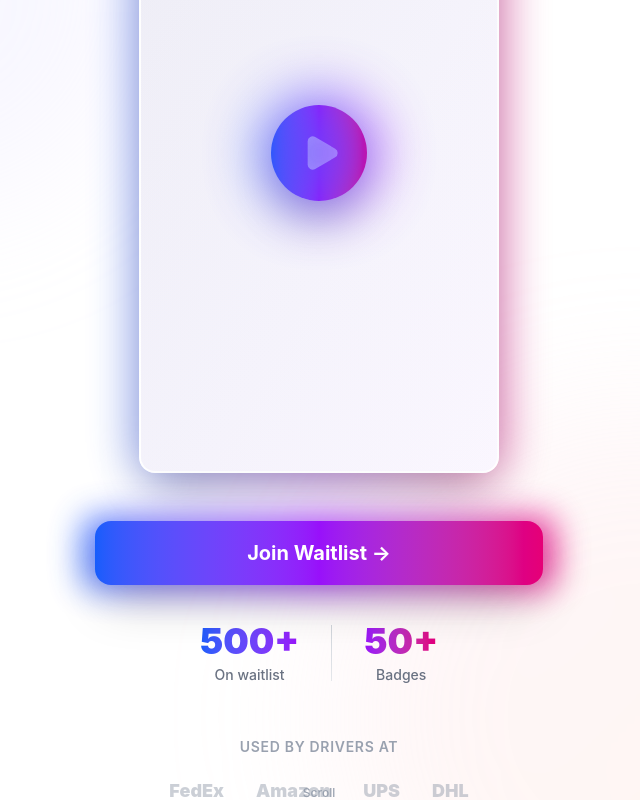
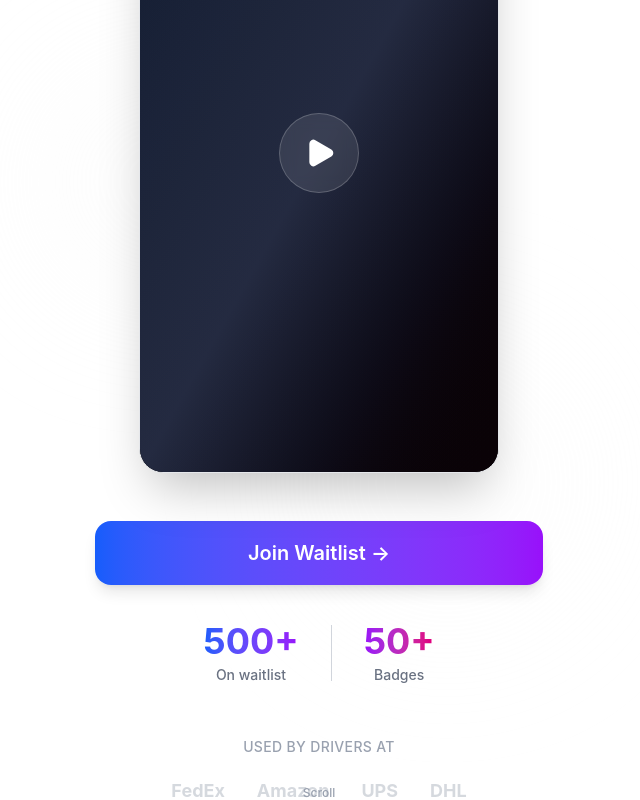
Before and after one commit to interventionbluecamo-afk/routerank-landing, a Next.js app: page / in a window 1280 px wide. Shown: the part 320-1120 px from the top of the page, without its empty margins (321-961 px from the left). Built offline with nearby package versions, Linux system fonts and the light colour scheme.

Commit message:
Tone down rainbow.me style: cleaner, more professional, add video placeholder with visible rounded edges

```diff
--- a/components/landing/hero.tsx
+++ b/components/landing/hero.tsx
@@ -2,160 +2,117 @@
 
 import { motion } from 'framer-motion';
 import { Button } from '@/components/ui/button';
-import { Play, ArrowDown } from 'lucide-react';
+import { Play } from 'lucide-react';
 
 export function Hero() {
   return (
     <section className="relative min-h-screen flex items-center justify-center px-4 py-12 overflow-hidden bg-white sm:py-16 lg:py-20">
-      {/* Animated background - More vibrant like rainbow.me */}
+      {/* Subtle background - Much more minimal */}
       <div className="absolute inset-0 overflow-hidden pointer-events-none">
         <motion.div
           animate={{
-            x: [0, 100, 0],
-            y: [0, 80, 0],
-            scale: [1, 1.2, 1],
+            x: [0, 50, 0],
+            y: [0, 30, 0],
           }}
           transition={{ duration: 25, repeat: Infinity, ease: 'easeInOut' }}
-          className="absolute top-0 left-0 w-96 h-96 bg-gradient-to-br from-blue-200/20 to-purple-200/20 rounded-full blur-3xl"
+          className="absolute top-1/4 left-1/4 w-64 h-64 bg-gray-100/20 rounded-full blur-3xl"
         />
         <motion.div
           animate={{
-            x: [0, -80, 0],
-            y: [0, 100, 0],
-            scale: [1, 1.3, 1],
+            x: [0, -40, 0],
+            y: [0, 50, 0],
           }}
           transition={{ duration: 20, repeat: Infinity, ease: 'easeInOut' }}
-          className="absolute bottom-0 right-0 w-[500px] h-[500px] bg-gradient-to-br from-pink-200/20 to-orange-200/20 rounded-full blur-3xl"
+          className="absolute bottom-1/4 right-1/4 w-80 h-80 bg-gray-100/15 rounded-full blur-3xl"
         />
       </div>
 
       <div className="max-w-6xl mx-auto w-full relative z-10">
         <div className="flex flex-col items-center gap-8 sm:gap-10 lg:gap-12">
-          {/* Vertical Video - Premium container with gradient glow */}
+          {/* Vertical Video - Clean container with visible rounded edges */}
           <motion.div
-            initial={{ opacity: 0, y: 30, scale: 0.95 }}
-            animate={{ opacity: 1, y: 0, scale: 1 }}
-            transition={{ duration: 0.7, ease: [0.16, 1, 0.3, 1] }}
+            initial={{ opacity: 0, y: 20 }}
+            animate={{ opacity: 1, y: 0 }}
+            transition={{ duration: 0.6, ease: 'easeOut' }}
             className="relative w-full max-w-[280px] sm:max-w-[320px] lg:max-w-[360px]"
           >
-            {/* Gradient glow effect - Rainbow.me style */}
-            <div className="absolute -inset-1 bg-gradient-to-r from-blue-600 via-purple-600 to-pink-600 rounded-3xl opacity-20 blur-xl animate-pulse" />
-
-            <div className="relative rounded-2xl overflow-hidden shadow-2xl border-2 border-white/50 bg-gradient-to-br from-gray-50 to-white aspect-[9/16] max-h-[580px] sm:max-h-[640px] lg:max-h-[720px] backdrop-blur-sm">
-              {/* Video Placeholder */}
-              <div className="absolute inset-0 flex items-center justify-center bg-gradient-to-br from-gray-100 via-gray-50 to-white">
-                {/* Subtle animated gradient overlay */}
+            {/* Video Container - rounded-3xl for smooth edges */}
+            <div className="relative rounded-3xl overflow-hidden shadow-2xl border border-gray-200 bg-black aspect-[9/16] max-h-[580px] sm:max-h-[640px] lg:max-h-[720px]">
+              {/* Video Placeholder - Dark background so edges are visible */}
+              <div className="absolute inset-0 flex items-center justify-center bg-gradient-to-br from-gray-900 via-gray-800 to-black">
+                {/* Subtle animated overlay */}
                 <motion.div
                   animate={{
-                    background: [
-                      'linear-gradient(135deg, rgba(99, 102, 241, 0.05) 0%, rgba(168, 85, 247, 0.05) 100%)',
-                      'linear-gradient(135deg, rgba(236, 72, 153, 0.05) 0%, rgba(99, 102, 241, 0.05) 100%)',
-                      'linear-gradient(135deg, rgba(99, 102, 241, 0.05) 0%, rgba(168, 85, 247, 0.05) 100%)',
-                    ],
+                    opacity: [0.3, 0.5, 0.3],
                   }}
-                  transition={{ duration: 8, repeat: Infinity, ease: 'easeInOut' }}
-                  className="absolute inset-0"
+                  transition={{ duration: 4, repeat: Infinity, ease: 'easeInOut' }}
+                  className="absolute inset-0 bg-gradient-to-br from-blue-500/10 via-purple-500/10 to-pink-500/10"
                 />
 
-                {/* Play Button - Premium, larger, more engaging */}
+                {/* Play Button - Clean and subtle */}
                 <motion.button
-                  whileHover={{ scale: 1.15, rotate: [0, -10, 10, -10, 0] }}
-                  whileTap={{ scale: 0.9 }}
-                  className="relative z-10 w-20 h-20 rounded-full bg-gradient-to-r from-blue-600 via-purple-600 to-pink-600 flex items-center justify-center shadow-2xl group transition-all sm:w-24 sm:h-24"
+                  whileHover={{ scale: 1.05 }}
+                  whileTap={{ scale: 0.95 }}
+                  className="relative z-10 w-16 h-16 rounded-full bg-white/10 backdrop-blur-sm border border-white/20 flex items-center justify-center group hover:bg-white/20 transition-all sm:w-20 sm:h-20"
                 >
-                  <Play className="w-8 h-8 text-white ml-1 sm:w-10 sm:h-10" fill="currentColor" />
-                  {/* Animated glow ring */}
-                  <motion.div
-                    animate={{
-                      scale: [1, 1.2, 1],
-                      opacity: [0.5, 0.8, 0.5],
-                    }}
-                    transition={{ duration: 2, repeat: Infinity }}
-                    className="absolute inset-0 rounded-full bg-gradient-to-r from-blue-600 to-purple-600 blur-xl"
-                  />
+                  <Play className="w-6 h-6 text-white ml-0.5 sm:w-8 sm:h-8" fill="currentColor" />
                 </motion.button>
 
-                {/* Corner badge - More premium */}
-                <div className="absolute top-4 right-4 px-3 py-1.5 bg-white/95 backdrop-blur-md rounded-full text-xs font-bold text-gray-800 border border-gray-200/50 shadow-lg">
-                  <span className="bg-gradient-to-r from-blue-600 to-purple-600 bg-clip-text text-transparent">Demo soon</span>
+                {/* Corner badge - Minimal */}
+                <div className="absolute top-4 right-4 px-3 py-1.5 bg-black/50 backdrop-blur-sm rounded-full text-xs font-medium text-gray-300 border border-white/10">
+                  Demo soon
                 </div>
               </div>
             </div>
           </motion.div>
 
-          {/* Content Below Video - Optimized flow */}
+          {/* Content Below Video - Clean and simple */}
           <motion.div
             initial={{ opacity: 0, y: 20 }}
             animate={{ opacity: 1, y: 0 }}
-            transition={{ delay: 0.3, duration: 0.6, ease: [0.16, 1, 0.3, 1] }}
+            transition={{ delay: 0.2, duration: 0.6, ease: 'easeOut' }}
             className="text-center space-y-6 sm:space-y-7 w-full max-w-md mx-auto"
           >
-            {/* Primary CTA - Premium, unmissable */}
+            {/* Primary CTA - Clean gradient */}
             <motion.div
-              whileHover={{ scale: 1.02 }}
-              whileTap={{ scale: 0.98 }}
-              className="relative"
+              whileHover={{ scale: 1.01 }}
+              whileTap={{ scale: 0.99 }}
             >
-              {/* Subtle glow behind button */}
-              <motion.div
-                animate={{
-                  opacity: [0.6, 0.8, 0.6],
-                  scale: [1, 1.05, 1],
-                }}
-                transition={{ duration: 3, repeat: Infinity }}
-                className="absolute -inset-1 bg-gradient-to-r from-blue-600 via-purple-600 to-pink-600 rounded-2xl blur-lg opacity-60"
-              />
-              <Button asChild size="lg" className="relative bg-gradient-to-r from-blue-600 via-purple-600 to-pink-600 text-white hover:from-blue-700 hover:via-purple-700 hover:to-pink-700 h-14 w-full px-8 text-lg font-bold shadow-2xl active:scale-95 transition-all border-0 sm:h-16 sm:text-xl">
+              <Button asChild size="lg" className="bg-gradient-to-r from-blue-600 to-purple-600 text-white hover:from-blue-700 hover:to-purple-700 h-14 w-full px-8 text-lg font-semibold shadow-lg active:scale-95 transition-all border-0 sm:h-16 sm:text-xl">
                 <a href="#waitlist">Join Waitlist →</a>
               </Button>
             </motion.div>
 
-            {/* Key Stats - More prominent, animated */}
+            {/* Key Stats - Clean and readable */}
             <motion.div
               initial={{ opacity: 0 }}
               animate={{ opacity: 1 }}
-              transition={{ delay: 0.5 }}
+              transition={{ delay: 0.4 }}
               className="flex items-center justify-center gap-8 pt-2"
             >
-              <motion.div
-                whileHover={{ scale: 1.05, y: -2 }}
-                className="text-center cursor-default"
-              >
-                <motion.div
-                  initial={{ opacity: 0, y: 10 }}
-                  animate={{ opacity: 1, y: 0 }}
-                  transition={{ delay: 0.6 }}
-                  className="text-2xl font-black bg-gradient-to-r from-blue-600 to-purple-600 bg-clip-text text-transparent sm:text-3xl lg:text-4xl"
-                >
+              <div className="text-center">
+                <div className="text-2xl font-bold bg-gradient-to-r from-blue-600 to-purple-600 bg-clip-text text-transparent sm:text-3xl lg:text-4xl">
                   500+
-                </motion.div>
+                </div>
                 <div className="text-xs text-gray-500 mt-1 font-medium sm:text-sm">On waitlist</div>
-              </motion.div>
-              <div className="h-12 w-px bg-gradient-to-b from-gray-300 to-gray-200 sm:h-14" />
-              <motion.div
-                whileHover={{ scale: 1.05, y: -2 }}
-                className="text-center cursor-default"
-              >
-                <motion.div
-                  initial={{ opacity: 0, y: 10 }}
-                  animate={{ opacity: 1, y: 0 }}
-                  transition={{ delay: 0.7 }}
-                  className="text-2xl font-black bg-gradient-to-r from-purple-600 to-pink-600 bg-clip-text text-transparent sm:text-3xl lg:text-4xl"
-                >
+              </div>
+              <div className="h-12 w-px bg-gray-300 sm:h-14" />
+              <div className="text-center">
+                <div className="text-2xl font-bold bg-gradient-to-r from-purple-600 to-pink-600 bg-clip-text text-transparent sm:text-3xl lg:text-4xl">
                   50+
-                </motion.div>
+                </div>
                 <div className="text-xs text-gray-500 mt-1 font-medium sm:text-sm">Badges</div>
-              </motion.div>
+              </div>
             </motion.div>
 
-            {/* Company Logos - More polished */}
+            {/* Company Logos - Minimal */}
             <motion.div
               initial={{ opacity: 0, y: 10 }}
               animate={{ opacity: 1, y: 0 }}
-              transition={{ delay: 0.8 }}
+              transition={{ delay: 0.6 }}
               className="pt-4 sm:pt-6"
             >
-              <p className="text-xs text-gray-400 mb-4 font-semibold tracking-wider uppercase sm:text-sm sm:mb-5">
+              <p className="text-xs text-gray-400 mb-4 font-medium tracking-wide uppercase sm:text-sm sm:mb-5">
                 Used by drivers at
               </p>
               <div className="flex flex-wrap items-center justify-center gap-6 sm:gap-8">
@@ -167,13 +124,12 @@ export function Hero() {
                 ].map((company, index) => (
                   <motion.div
                     key={company.name}
-                    initial={{ opacity: 0, scale: 0.8 }}
-                    animate={{ opacity: 1, scale: 1 }}
-                    transition={{ delay: 0.9 + index * 0.08, type: 'spring', stiffness: 200 }}
-                    whileHover={{ scale: 1.1, y: -2 }}
-                    className="text-gray-400 hover:text-gray-600 transition-colors cursor-default"
+                    initial={{ opacity: 0 }}
+                    animate={{ opacity: 1 }}
+                    transition={{ delay: 0.7 + index * 0.05 }}
+                    className="text-gray-400 hover:text-gray-600 transition-colors"
                   >
-                    <div className="text-base font-black opacity-50 hover:opacity-70 transition-opacity sm:text-lg">
+                    <div className="text-base font-bold opacity-40 hover:opacity-60 sm:text-lg">
                       {company.logo}
                     </div>
                   </motion.div>
@@ -184,24 +140,24 @@ export function Hero() {
         </div>
       </div>
 
-      {/* Scroll Indicator - More refined */}
+      {/* Scroll Indicator - Minimal */}
       <motion.div
         initial={{ opacity: 0 }}
         animate={{ opacity: 1 }}
-        transition={{ delay: 1.2 }}
+        transition={{ delay: 0.8 }}
         className="absolute bottom-8 left-1/2 -translate-x-1/2 sm:bottom-10"
       >
         <motion.div
           animate={{ y: [0, 10, 0] }}
           transition={{ duration: 2.5, repeat: Infinity, ease: 'easeInOut' }}
-          className="flex flex-col items-center gap-2 text-gray-400 group cursor-pointer"
+          className="flex flex-col items-center gap-2 text-gray-400"
         >
-          <span className="text-xs font-medium group-hover:text-gray-600 transition-colors">Scroll</span>
-          <div className="w-6 h-10 border-2 border-gray-300 rounded-full flex items-start justify-center p-1.5 group-hover:border-gray-400 transition-colors">
+          <span className="text-xs font-medium">Scroll</span>
+          <div className="w-6 h-10 border-2 border-gray-300 rounded-full flex items-start justify-center p-1.5">
             <motion.div
               animate={{ y: [0, 14, 0] }}
               transition={{ duration: 2.5, repeat: Infinity, ease: 'easeInOut' }}
-              className="w-1.5 h-1.5 bg-gradient-to-b from-blue-600 to-purple-600 rounded-full"
+              className="w-1.5 h-1.5 bg-gray-400 rounded-full"
             />
           </div>
         </motion.div>
```
